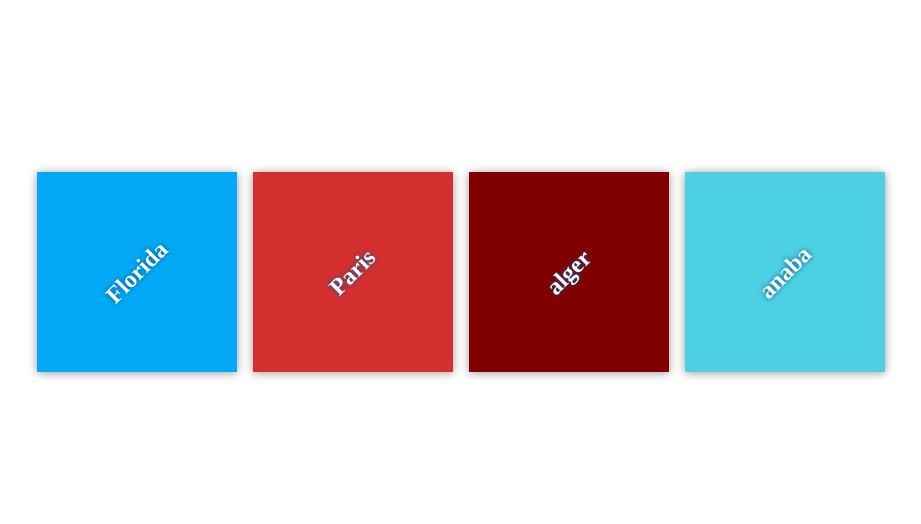
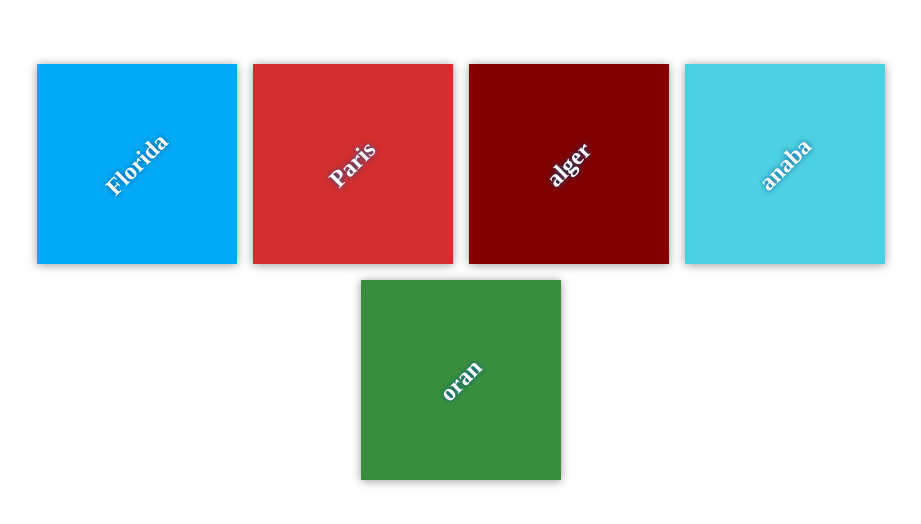
Before and after one commit to ayadmohamed/my-travel-plans, a plain HTML site: page index.html in a window 1280 px wide. Shown: the part 128-652 px from the top of the page, without its empty margins (179-1100 px from the left). Drawn offline with Linux system fonts and the light colour scheme; files that its build step writes are made by us from their sources.

Commit message:
Add destination to oran

```diff
--- a/app.css
+++ b/app.css
@@ -65,3 +65,6 @@ background-color: #800000;
 #anaba {
 background-color: #4dd0e1;
 }
+#oran {
+background-color: #388e3c;
+}
--- a/index.html
+++ b/index.html
@@ -22,8 +22,13 @@
 <div class="destination" id="alger">
 <h2>alger</h2>
 </div>
+
 <div class="destination" id="anaba">
 <h2>anaba</h2>
+</div>
+
+<div class="destination" id="oran">
+<h2>oran</h2>
 </div>
 </div>
 </div>
```
